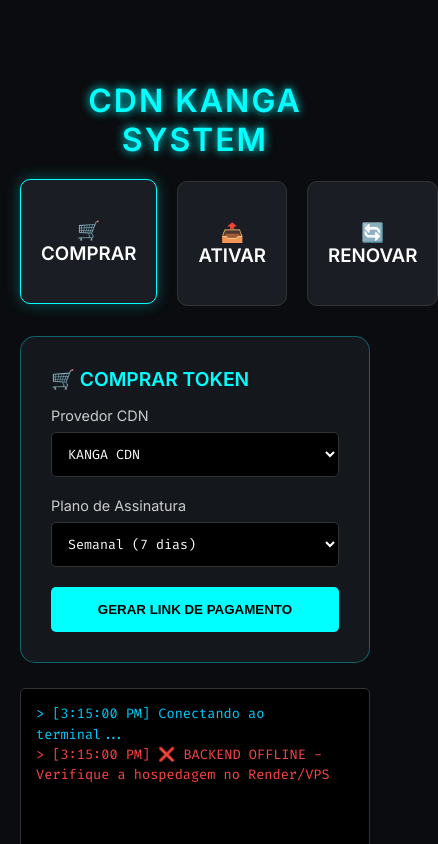
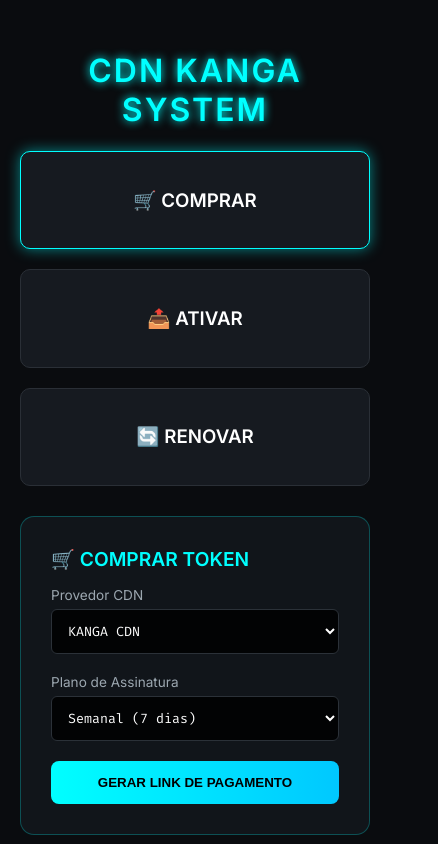
Before and after one commit to Adaokanga/cdn-kanga-client, a website: page public/index.html in a window 390 px wide. Both pictures are taken after a click on the element "🛒 COMPRAR". Shown: the top 844 px of the page, 438 px wide, since content can reach past the window. Drawn offline with Linux system fonts and the light colour scheme; no server answers.

Commit message:
Refactor HTML structure and styles in index.html

```diff
--- a/public/index.html
+++ b/public/index.html
@@ -4,284 +4,501 @@
 <meta charset="UTF-8">
 <meta name="viewport" content="width=device-width, initial-scale=1.0">
 <title>CDN KANGA • TERMINAL</title>
+
 <style>
 @import url('https://fonts.googleapis.com/css2?family=Inter:wght@400;600&family=Fira+Code&display=swap');
 
-        body {
-            font-family: 'Inter', sans-serif;
-            background: #0a0c0f;
-            color: white;
-            display: flex;
-            justify-content: center;
-            padding: 20px;
-            margin: 0;
+body{
+font-family:'Inter',sans-serif;
+background:#0a0c0f;
+color:white;
+display:flex;
+justify-content:center;
+padding:20px;
+margin:0;
 }
 
-        .container { width: 100%; max-width: 900px; margin-top: 40px; }
+/* CONTAINER */
 
-        .menu-grid {
-            display: grid;
-            grid-template-columns: 1fr 1fr 1fr;
-            gap: 20px;
-            margin-bottom: 30px;
+.container{
+width:100%;
+max-width:900px;
+margin-top:40px;
 }
 
-        .menu-card {
-            background: #1a1d23;
-            padding: 20px;
-            border: 1px solid #333;
-            border-radius: 10px;
-            cursor: pointer;
-            text-align: center;
-            transition: 0.3s;
+/* TITLE */
+
+h1{
+text-align:center;
+color:#00ffff;
+text-shadow:0 0 10px #00ffff;
+letter-spacing:2px;
 }
 
-        .menu-card:hover, .menu-card.active {
-            border-color: cyan;
-            box-shadow: 0 0 15px rgba(0, 255, 255, 0.3);
-            transform: translateY(-2px);
+/* MENU */
+
+.menu-grid{
+display:grid;
+grid-template-columns:1fr 1fr 1fr;
+gap:20px;
+margin-bottom:30px;
 }
 
-        .action-panel {
-            background: #14171c;
-            padding: 30px;
-            border-radius: 15px;
-            border: 1px solid #00ffff55;
+.menu-card{
+background:#161a20;
+padding:18px;
+border:1px solid #2a2f36;
+border-radius:10px;
+cursor:pointer;
+text-align:center;
+transition:0.25s;
 }
 
-        .form-group { margin-bottom: 20px; }
-
-        label { display: block; margin-bottom: 8px; font-size: 0.9rem; color: #ccc; }
-
-        input, select {
-            width: 100%;
-            padding: 12px;
-            background: #000;
-            border: 1px solid #333;
-            color: white;
-            border-radius: 5px;
-            font-family: 'Fira Code', monospace;
-            box-sizing: border-box;
-            transition: 0.3s;
+.menu-card:hover{
+border-color:#00ffff;
+box-shadow:0 0 12px rgba(0,255,255,0.3);
+transform:translateY(-2px);
 }
 
-        input:focus, select:focus { border-color: cyan; outline: none; }
-
-        .btn {
-            width: 100%;
-            padding: 15px;
-            background: cyan;
-            color: black;
-            border: none;
-            border-radius: 5px;
-            font-weight: bold;
-            cursor: pointer;
-            text-transform: uppercase;
-            transition: 0.3s;
+.menu-card.active{
+border-color:#00ffff;
+box-shadow:0 0 14px rgba(0,255,255,0.5);
 }
 
-        .btn:hover { background: #00cccc; transform: scale(1.01); }
+/* PANEL */
 
-        #terminal {
-            background: #000;
-            padding: 15px;
-            border-radius: 5px;
-            height: 180px;
-            overflow-y: auto;
-            font-family: 'Fira Code', monospace;
-            margin-top: 25px;
-            font-size: 0.85rem;
-            border: 1px solid #333;
-            line-height: 1.5;
+.action-panel{
+background:#11151a;
+padding:30px;
+border-radius:14px;
+border:1px solid rgba(0,255,255,0.25);
 }
 
-        .success { color: #00ff88; }
-        .error { color: #ff4444; }
-        .info { color: #00ccff; }
+/* FORM */
+
+.form-group{
+margin-bottom:20px;
+}
+
+label{
+display:block;
+margin-bottom:6px;
+font-size:0.85rem;
+color:#9ca7b0;
+}
+
+/* INPUTS */
+
+input,select{
+width:100%;
+padding:12px;
+background:#020304;
+border:1px solid #2b3138;
+color:white;
+border-radius:6px;
+font-family:'Fira Code',monospace;
+transition:0.25s;
+}
+
+input:focus,select:focus{
+border-color:#00ffff;
+outline:none;
+box-shadow:0 0 6px rgba(0,255,255,0.4);
+}
+
+/* BUTTON */
+
+.btn{
+width:100%;
+padding:14px;
+background:linear-gradient(90deg,#00ffff,#00c8ff);
+color:black;
+border:none;
+border-radius:8px;
+font-weight:bold;
+cursor:pointer;
+transition:0.25s;
+}
+
+.btn:hover{
+transform:translateY(-1px);
+box-shadow:0 0 12px rgba(0,255,255,0.6);
+}
+
+/* TERMINAL */
+
+#terminal{
+background:#010203;
+padding:15px;
+border-radius:6px;
+height:180px;
+overflow-y:auto;
+font-family:'Fira Code',monospace;
+margin-top:25px;
+font-size:0.85rem;
+border:1px solid #2b3138;
+line-height:1.5;
+}
+
+/* TERMINAL COLORS */
+
+.success{
+color:#00ff88;
+}
+
+.error{
+color:#ff4444;
+}
+
+.info{
+color:#00ccff;
+}
+
+/* MOBILE */
+
+@media(max-width:700px){
+
+.menu-grid{
+grid-template-columns:1fr;
+}
+
+.container{
+margin-top:10px;
+}
+
+}
+
 </style>
 </head>
+
 <body>
+
 <div class="container">
-        <h1 style="text-align:center; color:cyan; text-shadow: 0 0 10px cyan; letter-spacing: 2px;">CDN KANGA SYSTEM</h1>
+
+<h1>CDN KANGA SYSTEM</h1>
 
 <div class="menu-grid">
-            <div class="menu-card active" onclick="selectOption(1)"><h3>🛒 COMPRAR</h3></div>
-            <div class="menu-card" onclick="selectOption(2)"><h3>📤 ATIVAR</h3></div>
-            <div class="menu-card" onclick="selectOption(3)"><h3>🔄 RENOVAR</h3></div>
+
+<div class="menu-card active" onclick="selectOption(1)">
+<h3>🛒 COMPRAR</h3>
+</div>
+
+<div class="menu-card" onclick="selectOption(2)">
+<h3>📤 ATIVAR</h3>
+</div>
+
+<div class="menu-card" onclick="selectOption(3)">
+<h3>🔄 RENOVAR</h3>
+</div>
+
 </div>
 
 <div class="action-panel">
-            <h2 id="actionTitle" style="margin-top:0; color:cyan; font-size: 1.2rem;">🛒 COMPRAR TOKEN</h2>
+
+<h2 id="actionTitle" style="margin-top:0;color:cyan;font-size:1.2rem;">
+🛒 COMPRAR TOKEN
+</h2>
 
 <div id="formComprar">
+
 <div class="form-group">
 <label>Provedor CDN</label>
+
 <select id="buyProvider">
 <option value="cachefly">KANGA CDN</option>
 </select>
 </div>
+
 <div class="form-group">
 <label>Plano de Assinatura</label>
+
 <select id="buyPlan">
 <option value="semanal">Semanal (7 dias)</option>
 <option value="bissemanal">Bissemanal (15 dias)</option>
 <option value="mensal">Mensal (30 dias)</option>
 </select>
 </div>
-                <button class="btn" onclick="comprarToken()">GERAR LINK DE PAGAMENTO</button>
+
+<button class="btn" onclick="comprarToken()">
+GERAR LINK DE PAGAMENTO
+</button>
+
 </div>
 
 <div id="formAtivar" style="display:none;">
+
 <div class="form-group">
 <label>IP da sua VPS (Origem)</label>
 <input type="text" id="activateIp" placeholder="Ex: 151.244.x.x">
 </div>
+
 <div class="form-group">
 <label>Arquivo PDF (Contendo o Token)</label>
 <input type="file" id="activateFile" accept=".pdf">
 </div>
-                <button class="btn" onclick="ativarCDN()">ATIVAR CDN AGORA</button>
+
+<button class="btn" onclick="ativarCDN()">
+ATIVAR CDN AGORA
+</button>
+
 </div>
 
 <div id="formRenovar" style="display:none;">
+
 <div class="form-group">
 <label>Domínio para Renovação</label>
 <input type="text" id="renewDomain" placeholder="cdnXXXX.waveplusnet.shop">
 </div>
-                <button class="btn" onclick="renovarCDN()">SOLICITAR RENOVAÇÃO</button>
+
+<button class="btn" onclick="renovarCDN()">
+SOLICITAR RENOVAÇÃO
+</button>
+
 </div>
+
 </div>
 
 <div id="terminal"></div>
+
 </div>
 
 <script>
+
 const API_BASE_URL = window.location.origin;
 
-        function addTerminalMessage(msg, type = 'info') {
-            const t = document.getElementById('terminal');
-            const div = document.createElement('div');
-            div.className = type;
-            div.textContent = `> [${new Date().toLocaleTimeString()}] ${msg}`;
+function addTerminalMessage(msg,type='info'){
+
+const t=document.getElementById('terminal');
+
+const div=document.createElement('div');
+
+div.className=type;
+
+div.textContent=`> [${new Date().toLocaleTimeString()}] ${msg}`;
+
 t.appendChild(div);
-            t.scrollTop = t.scrollHeight;
+
+t.scrollTop=t.scrollHeight;
+
 }
 
-        function selectOption(opt) {
-            document.querySelectorAll('.menu-card').forEach((c, i) => c.classList.toggle('active', i+1 === opt));
-            document.getElementById('formComprar').style.display = opt === 1 ? 'block' : 'none';
-            document.getElementById('formAtivar').style.display = opt === 2 ? 'block' : 'none';
-            document.getElementById('formRenovar').style.display = opt === 3 ? 'block' : 'none';
+function selectOption(opt){
 
-            const titles = { 1: '🛒 COMPRAR TOKEN', 2: '📤 ATIVAR CDN', 3: '🔄 RENOVAR SERVIÇO' };
-            document.getElementById('actionTitle').textContent = titles[opt];
+document.querySelectorAll('.menu-card')
+.forEach((c,i)=>c.classList.toggle('active',i+1===opt));
+
+document.getElementById('formComprar').style.display=
+opt===1?'block':'none';
+
+document.getElementById('formAtivar').style.display=
+opt===2?'block':'none';
+
+document.getElementById('formRenovar').style.display=
+opt===3?'block':'none';
+
+const titles={
+1:'🛒 COMPRAR TOKEN',
+2:'📤 ATIVAR CDN',
+3:'🔄 RENOVAR SERVIÇO'
+};
+
+document.getElementById('actionTitle').textContent=titles[opt];
+
 }
 
-        async function comprarToken() {
-            const provider = document.getElementById('buyProvider').value;
-            const plan = document.getElementById('buyPlan').value;
+async function comprarToken(){
+
+const provider=document.getElementById('buyProvider').value;
+
+const plan=document.getElementById('buyPlan').value;
 
 addTerminalMessage(`Iniciando reserva de domínio para plano ${plan}...`);
 
-            try {
-                const res = await fetch(`${API_BASE_URL}/api/comprar`, {
-                    method: 'POST',
-                    headers: {'Content-Type': 'application/json'},
-                    body: JSON.stringify({ provider, plan })
+try{
+
+const res=await fetch(`${API_BASE_URL}/api/comprar`,{
+
+method:'POST',
+
+headers:{'Content-Type':'application/json'},
+
+body:JSON.stringify({provider,plan})
+
 });
 
-                const data = await res.json();
+const data=await res.json();
 
-                if (data.success && data.link) {
-                    addTerminalMessage(`✅ Sucesso! Link de pagamento gerado.`, 'success');
-                    addTerminalMessage(`Redirecionando para o checkout...`, 'info');
+if(data.success && data.link){
 
-                    // Pequeno delay para o usuário ler a mensagem antes de sair
-                    setTimeout(() => {
-                        window.location.href = data.link;
-                    }, 1500);
-                } else {
-                    addTerminalMessage(`❌ Erro: ${data.error || 'Nenhum domínio disponível'}`, 'error');
-                }
-            } catch (e) {
-                addTerminalMessage(`❌ Erro fatal na comunicação com o backend`, 'error');
-            }
+addTerminalMessage(`✅ Sucesso! Link de pagamento gerado.`,'success');
+
+addTerminalMessage(`Redirecionando para o checkout...`,'info');
+
+setTimeout(()=>{
+
+window.location.href=data.link;
+
+},1500);
+
 }
 
-        async function ativarCDN() {
-            const ip = document.getElementById('activateIp').value;
-            const file = document.getElementById('activateFile').files[0];
+else{
 
-            if (!ip || !file) {
-                return addTerminalMessage('⚠️ Informe o IP e selecione o PDF do Token!', 'error');
+addTerminalMessage(`❌ Erro: ${data.error || 'Nenhum domínio disponível'}`,'error');
+
 }
 
-            const formData = new FormData();
-            formData.append('pdf', file);
-            formData.append('ip', ip);
+}
+
+catch(e){
+
+addTerminalMessage(`❌ Erro fatal na comunicação com o backend`,'error');
+
+}
+
+}
+
+async function ativarCDN(){
+
+const ip=document.getElementById('activateIp').value;
+
+const file=document.getElementById('activateFile').files[0];
+
+if(!ip || !file){
+
+return addTerminalMessage('⚠️ Informe o IP e selecione o PDF do Token!','error');
+
+}
+
+const formData=new FormData();
+
+formData.append('pdf',file);
+
+formData.append('ip',ip);
 
 addTerminalMessage('📤 Analisando PDF e configurando Cloudflare/CDN...');
 
-            try {
-                const res = await fetch(`${API_BASE_URL}/api/enviar-pdf`, {
-                    method: 'POST',
-                    body: formData
+try{
+
+const res=await fetch(`${API_BASE_URL}/api/enviar-pdf`,{
+
+method:'POST',
+
+body:formData
+
 });
 
-                const data = await res.json();
+const data=await res.json();
 
-                if (data.success) {
-                    addTerminalMessage(`🚀 SUCESSO! CDN ATIVA`, 'success');
-                    addTerminalMessage(`Domínio: ${data.domain}`, 'success');
-                    addTerminalMessage(`Aponte sua aplicação para o novo domínio.`, 'info');
-                } else {
-                    addTerminalMessage(`❌ Falha na Ativação: ${data.error}`, 'error');
-                }
-            } catch (e) {
-                addTerminalMessage(`❌ Erro técnico ao processar PDF`, 'error');
-            }
+if(data.success){
+
+addTerminalMessage(`🚀 SUCESSO! CDN ATIVA`,'success');
+
+addTerminalMessage(`Domínio: ${data.domain}`,'success');
+
+addTerminalMessage(`Aponte sua aplicação para o novo domínio.`,'info');
+
 }
 
-        async function renovarCDN() {
-            const dominio = document.getElementById('renewDomain').value;
-            if (!dominio) return addTerminalMessage('⚠️ Digite o domínio completo!', 'error');
+else{
+
+addTerminalMessage(`❌ Falha na Ativação: ${data.error}`,'error');
+
+}
+
+}
+
+catch(e){
+
+addTerminalMessage(`❌ Erro técnico ao processar PDF`,'error');
+
+}
+
+}
+
+async function renovarCDN(){
+
+const dominio=document.getElementById('renewDomain').value;
+
+if(!dominio){
+
+return addTerminalMessage('⚠️ Digite o domínio completo!','error');
+
+}
 
 addTerminalMessage(`Verificando domínio ${dominio} na base de dados...`);
 
-            try {
-                const res = await fetch(`${API_BASE_URL}/api/renovar`, {
-                    method: 'POST',
-                    headers: {'Content-Type': 'application/json'},
-                    body: JSON.stringify({ dominio })
+try{
+
+const res=await fetch(`${API_BASE_URL}/api/renovar`,{
+
+method:'POST',
+
+headers:{'Content-Type':'application/json'},
+
+body:JSON.stringify({dominio})
+
 });
 
-                const data = await res.json();
+const data=await res.json();
 
-                if (data.success) {
-                    addTerminalMessage(`✅ Pedido de renovação registrado com sucesso!`, 'success');
-                    addTerminalMessage(`Aguarde o processamento pelo administrador.`, 'info');
-                } else {
-                    addTerminalMessage(`❌ Erro: ${data.error}`, 'error');
-                }
-            } catch (e) {
-                addTerminalMessage(`❌ Erro de conexão ao solicitar renovação`, 'error');
-            }
+if(data.success){
+
+addTerminalMessage(`✅ Pedido de renovação registrado com sucesso!`,'success');
+
+addTerminalMessage(`Aguarde o processamento pelo administrador.`,'info');
+
 }
 
-        window.onload = async () => {
-            addTerminalMessage('Conectando ao terminal...', 'info');
-            try {
-                const res = await fetch(`${API_BASE_URL}/api/status`);
-                const data = await res.json();
-                if(data.success) {
-                    addTerminalMessage('✅ Conexão estabelecida. Sistema pronto.', 'success');
-                } else {
-                    addTerminalMessage('⚠️ VPS respondeu com erro. Verifique os logs.', 'error');
+else{
+
+addTerminalMessage(`❌ Erro: ${data.error}`,'error');
+
 }
-            } catch (e) {
-                addTerminalMessage('❌ BACKEND OFFLINE - Verifique a hospedagem no Render/VPS', 'error');
+
 }
+
+catch(e){
+
+addTerminalMessage(`❌ Erro de conexão ao solicitar renovação`,'error');
+
+}
+
+}
+
+window.onload=async()=>{
+
+addTerminalMessage('Conectando ao terminal...','info');
+
+try{
+
+const res=await fetch(`${API_BASE_URL}/api/status`);
+
+const data=await res.json();
+
+if(data.success){
+
+addTerminalMessage('✅ Conexão estabelecida. Sistema pronto.','success');
+
+}
+
+else{
+
+addTerminalMessage('⚠️ VPS respondeu com erro. Verifique os logs.','error');
+
+}
+
+}
+
+catch(e){
+
+addTerminalMessage('❌ BACKEND OFFLINE - Verifique a hospedagem no Render/VPS','error');
+
+}
+
 };
+
 </script>
+
 </body>
                                            </html>
```
Lines whose indentation alone changed are shown as unchanged.
